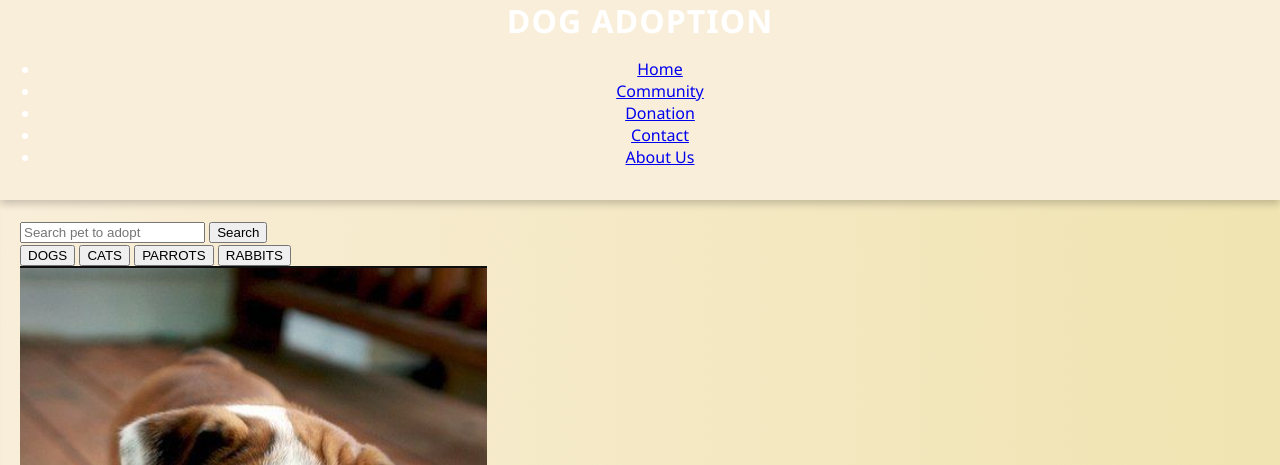
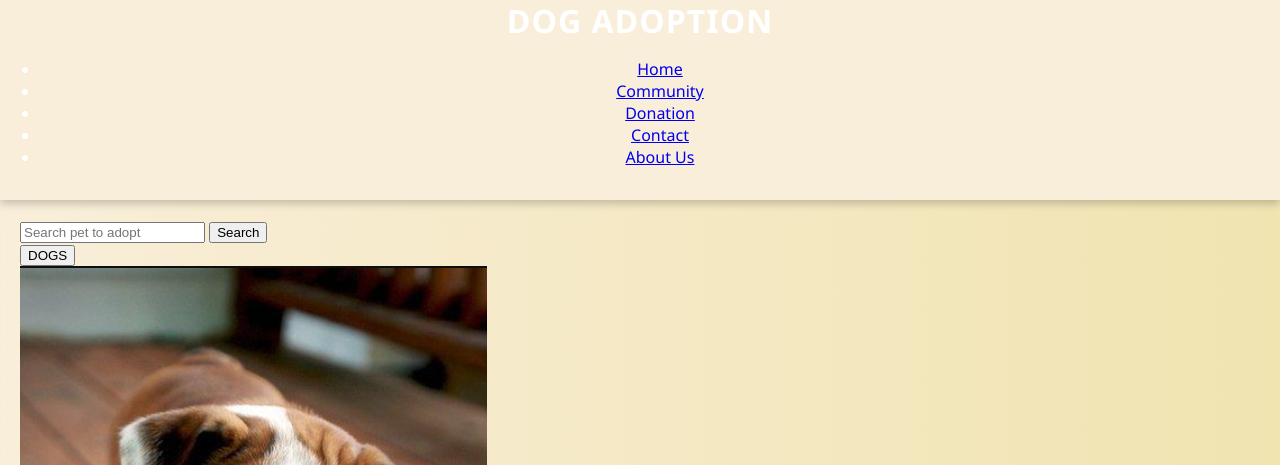
Before and after one commit to Sharo-11/PetFam, a Flask app: page /dogs in a window 1280 px wide. Shown: the part 1302-1767 px from the top of the page. Run offline with Flask 3, Linux system fonts and the light colour scheme.

Commit message:
Update dogs.html

```diff
--- a/templates/dogs.html
+++ b/templates/dogs.html
@@ -29,9 +29,6 @@
         </div>
         <div class="pet-categories">
             <a href="/adopt/dogs"><button class="active">DOGS</button></a>
-            <a href="/adopt/cats"><button>CATS</button></a>
-            <a href="/adopt/parrot"><button>PARROTS</button></a>
-            <a href="/adopt/rabbit"><button>RABBITS</button></a>
         </div>
         <div class="pet-cards">
             <!-- Dog Cards Container -->
```
